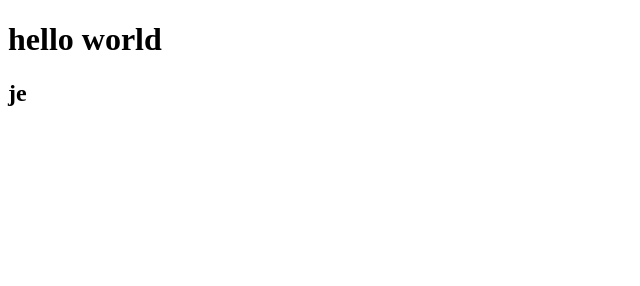
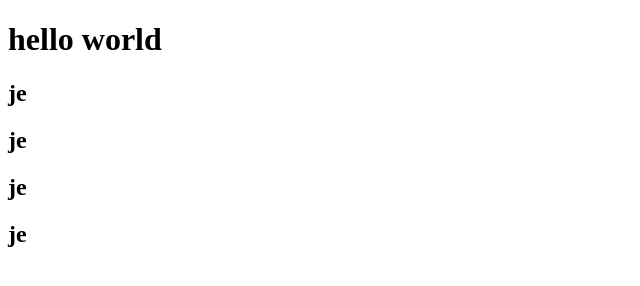
Before and after one commit to moadnim123/My_Project, a plain HTML site: page index.html in a window 1280 px wide. Shown: the whole page, without its empty margins (0-640 px from the left). Drawn offline with Linux system fonts and the light colour scheme.

Commit message:
this is last message

```diff
--- a/index.html
+++ b/index.html
@@ -9,5 +9,8 @@
 <body>
     <h1>hello world</h1>
     <h2> je</h2>
+    <h2> je</h2>
+    <h2> je</h2>
+    <h2> je</h2>
 </body>
 </html>
```
